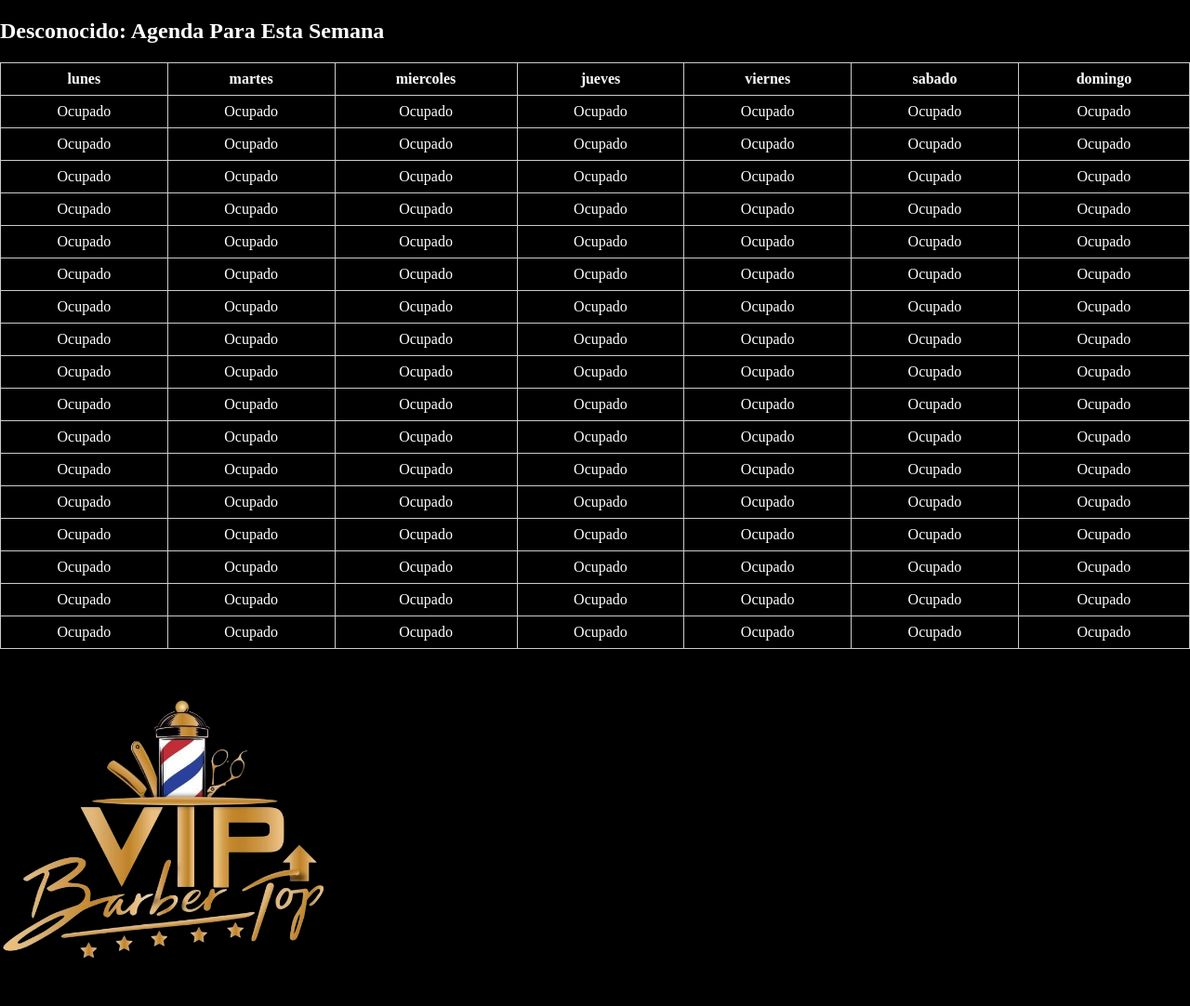
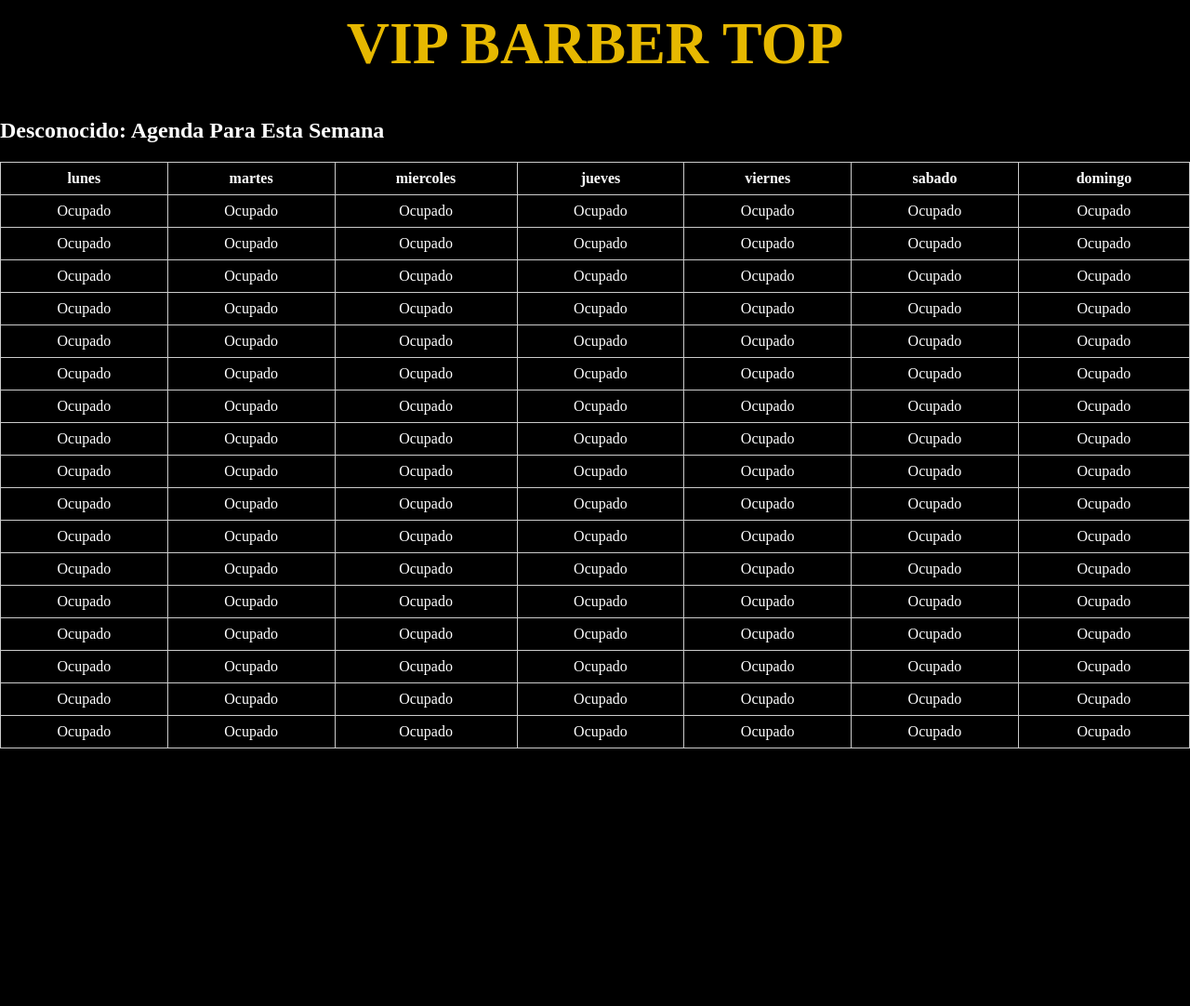
Before and after one commit to Cesario-dev/barberia-citas, a Flask app: page /cliente/1/calendario in a window 1280 px wide. Shown: the whole page at 93% size. After the commit the page ends 805 px from the top, so only its background shows below. Run offline with Flask 3, Linux system fonts and the light colour scheme; data that the repository does not hold is empty; some libraries are stand-ins or nearby versions.

Commit message:
LOGO POR TITULO

```diff
--- a/templates/cliente_calendario.html
+++ b/templates/cliente_calendario.html
@@ -77,15 +77,18 @@
             margin-bottom: 4px; /* espacio entre hora y botón */
             display: block;
         }
-        header img {
-            margin-top: 20px;
-            max-width: 360px;
-            align-items: center;
+        h1 {
+            margin-top: 10px;
+            font-size: 4em;
+            text-align: center;
+            color: #e6b800
         }
     </style>
 </head>
 <body>
-
+<header>
+    <h1>VIP BARBER TOP</h1>
+</header>
 <h2>{{ nombre_peluquero }}: Agenda Para Esta Semana</h2>
 
 {% if msg %}
@@ -129,9 +132,7 @@
     </tbody>
 </table>
 
-<header>
-    <img src="{{ url_for('static', filename='logo.png') }}" alt="Logo barbería">
-</header>
+
 
 <!-- Modal -->
 <div id="modal">
```
